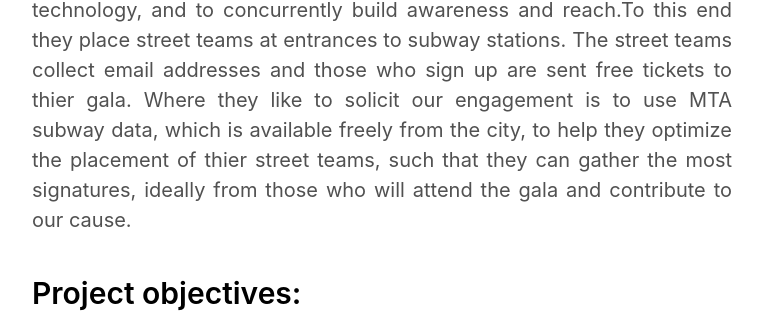
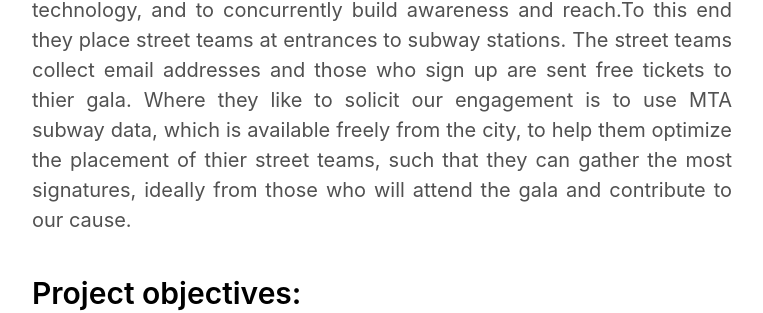
Before and after one commit to alafnan/alafnan.github.io, a Jekyll site: the page built from _posts/2015-01-6-example-content.md, in a window 1280 px wide and 900 px high, scrolled down 247 px. Shown: the part 382-695 px from the top of the window, without its empty margins (258-1021 px from the left). Built offline with Jekyll 4.4.1, drawn with Linux system fonts in a browser that asks for light colours; some of the changed text lies outside the part shown.

Commit message:
Update 2015-01-6-example-content.md

```diff
--- a/_posts/2015-01-6-example-content.md
+++ b/_posts/2015-01-6-example-content.md
@@ -10,7 +10,7 @@ Group Members: Bader Alafnan, Khaled Al Qahtani, Abdulrahman Alshetwi, Aiman Alg
 
 <h1 style="font-size:1.5em; color:#000000; margin-top: 2rem; margin-bottom: 1rem;">Project Overview:</h1>
 
-<p style="text-align: justify; text-justify: inter-word;"> WomenTechWomenYes (WTWY) has an annual gala at the beginning of the summer each year. As they are new and inclusive organization, they are trying to do double duty with the gala both to fill our event space with individuals passionate about increasing the participation of women in technology, and to concurrently build awareness and reach.To this end they place street teams at entrances to subway stations. The street teams collect email addresses and those who sign up are sent free tickets to thier gala. Where they like to solicit our engagement is to use MTA subway data, which is available freely from the city, to help they optimize the placement of thier street teams, such that they can gather the most signatures, ideally from those who will attend the gala and contribute to our cause.</p>
+<p style="text-align: justify; text-justify: inter-word;"> WomenTechWomenYes (WTWY) has an annual gala at the beginning of the summer each year. As they are new and inclusive organization, they are trying to do double duty with the gala both to fill our event space with individuals passionate about increasing the participation of women in technology, and to concurrently build awareness and reach.To this end they place street teams at entrances to subway stations. The street teams collect email addresses and those who sign up are sent free tickets to thier gala. Where they like to solicit our engagement is to use MTA subway data, which is available freely from the city, to help them optimize the placement of thier street teams, such that they can gather the most signatures, ideally from those who will attend the gala and contribute to our cause.</p>
 
 <h1 style="font-size:1.5em; color:#000000; margin-top: 2rem; margin-bottom: 1rem;">Project objectives:</h1>
 
```
